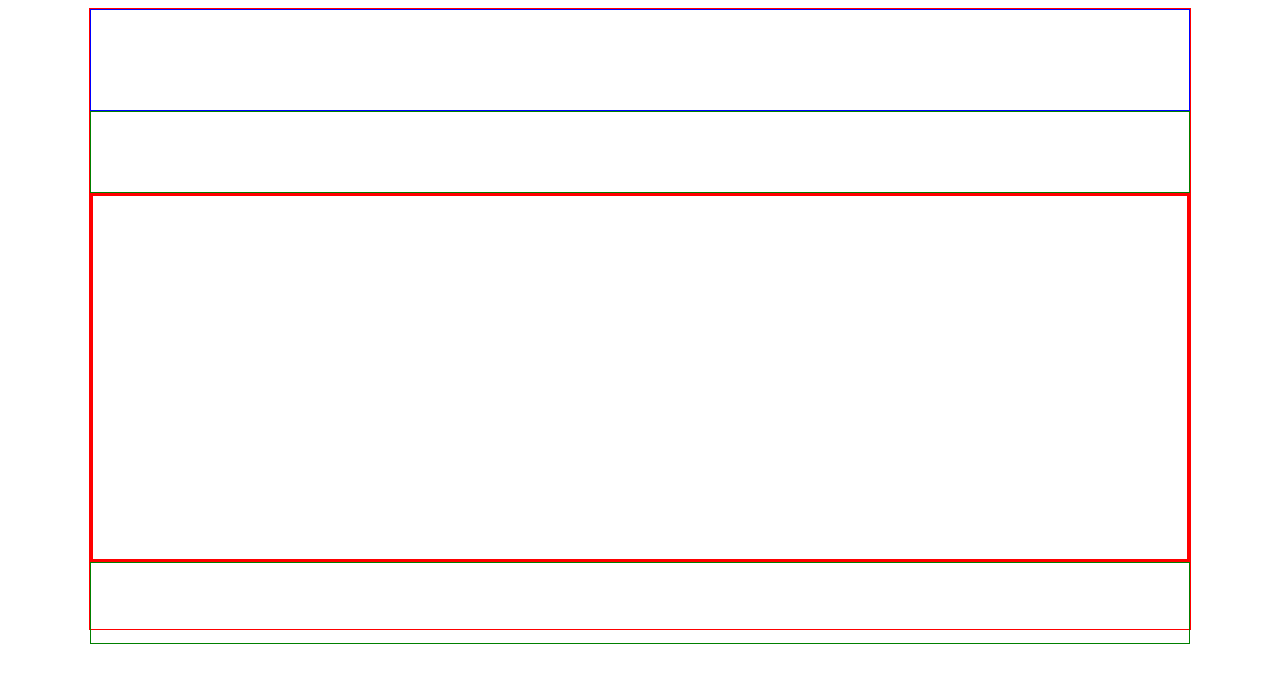
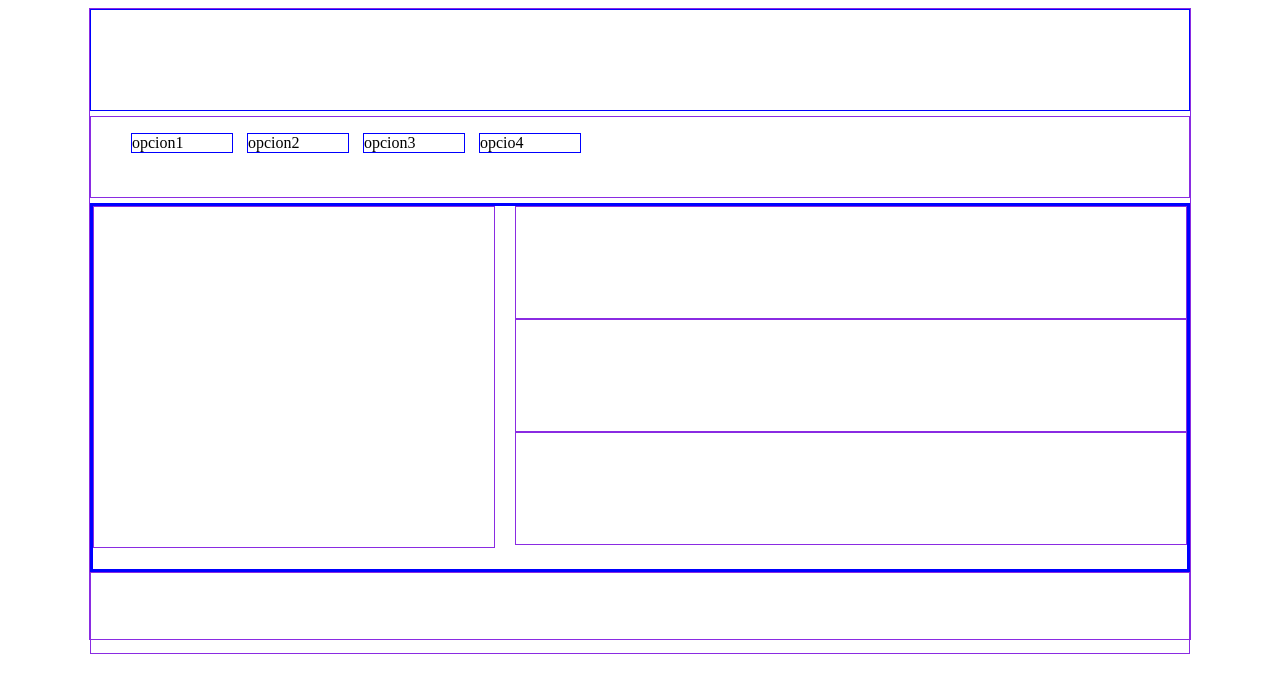
Before and after one commit to katrynjohana/veterinaria, a plain HTML site: page docs/index.html in a window 1280 px wide. Drawn offline with Linux system fonts and the light colour scheme.

Commit message:
tiene menu en nav

```diff
--- a/docs/estilos.css
+++ b/docs/estilos.css
@@ -1,6 +1,6 @@
 main {
-    border: 1px solid red;
-    height: 620px;
+    border: 1px solid blueviolet;
+    height: 630px;
     width: 1100px;
     margin: auto;
 }
@@ -8,18 +8,43 @@ main {
 header{
     border: 1px solid blue;
     height: 100px;
+
 }
 
 nav{
-    border: 1px solid green;
+    border: 1px solid blueviolet;
     height: 80px;
+    margin: 5px 0px 5px 0px;
 }
 section{
-  border:solid red ;
+  border:solid blue ;
   height: 363px;
+
    }
 
 footer{
-    border: 1px solid green;
+    border: 1px solid blueviolet;
     height: 80px;
    }
+
+aside{
+    border: 1px solid blueviolet;
+    display: 80px;
+    height: 340px;
+    width: 400px;
+    float: left;
+   }
+article{
+    border: 1px solid blueviolet;
+    height: 111px;
+    width: 670px;
+    float: right;
+}
+
+ul li{
+
+    border: 1px solid blue;
+    width: 100px;
+    display: inline-block;
+    margin-right: 10px;
+}
--- a/docs/index.html
+++ b/docs/index.html
@@ -10,8 +10,20 @@
 <body>
     <main>
         <header></header>
-        <nav></nav>
-        <section></section>
+        <nav>
+            <ul>
+                <li>opcion1</li>
+                <li>opcion2</li>
+                <li>opcion3</li>
+                <li>opcio4</li>
+            </ul>
+        </nav>
+        <section>
+            <aside></aside>
+            <article></article>
+            <article></article>
+            <article></article>
+        </section>
         <footer></footer>
     </main>
 
```
